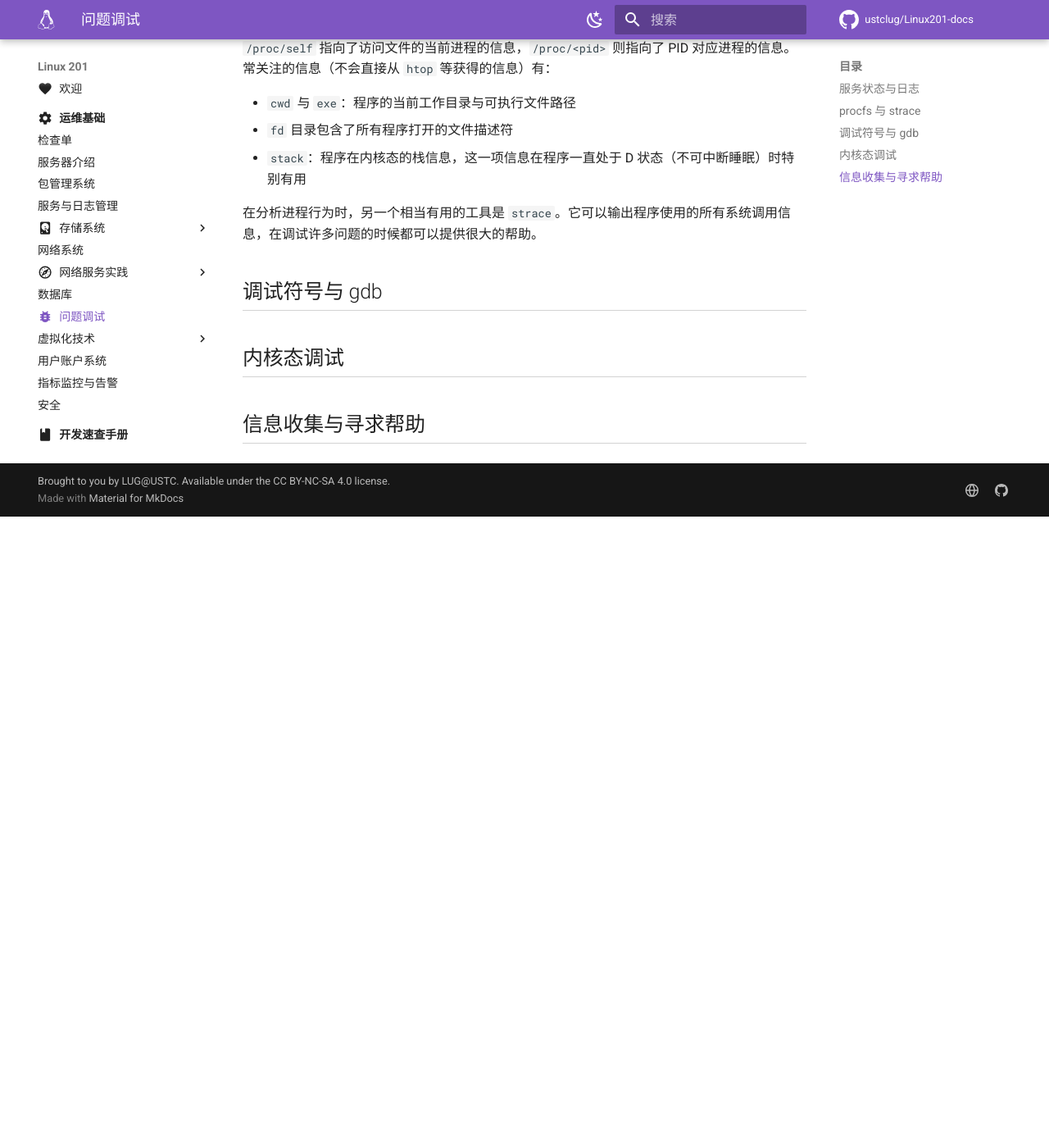
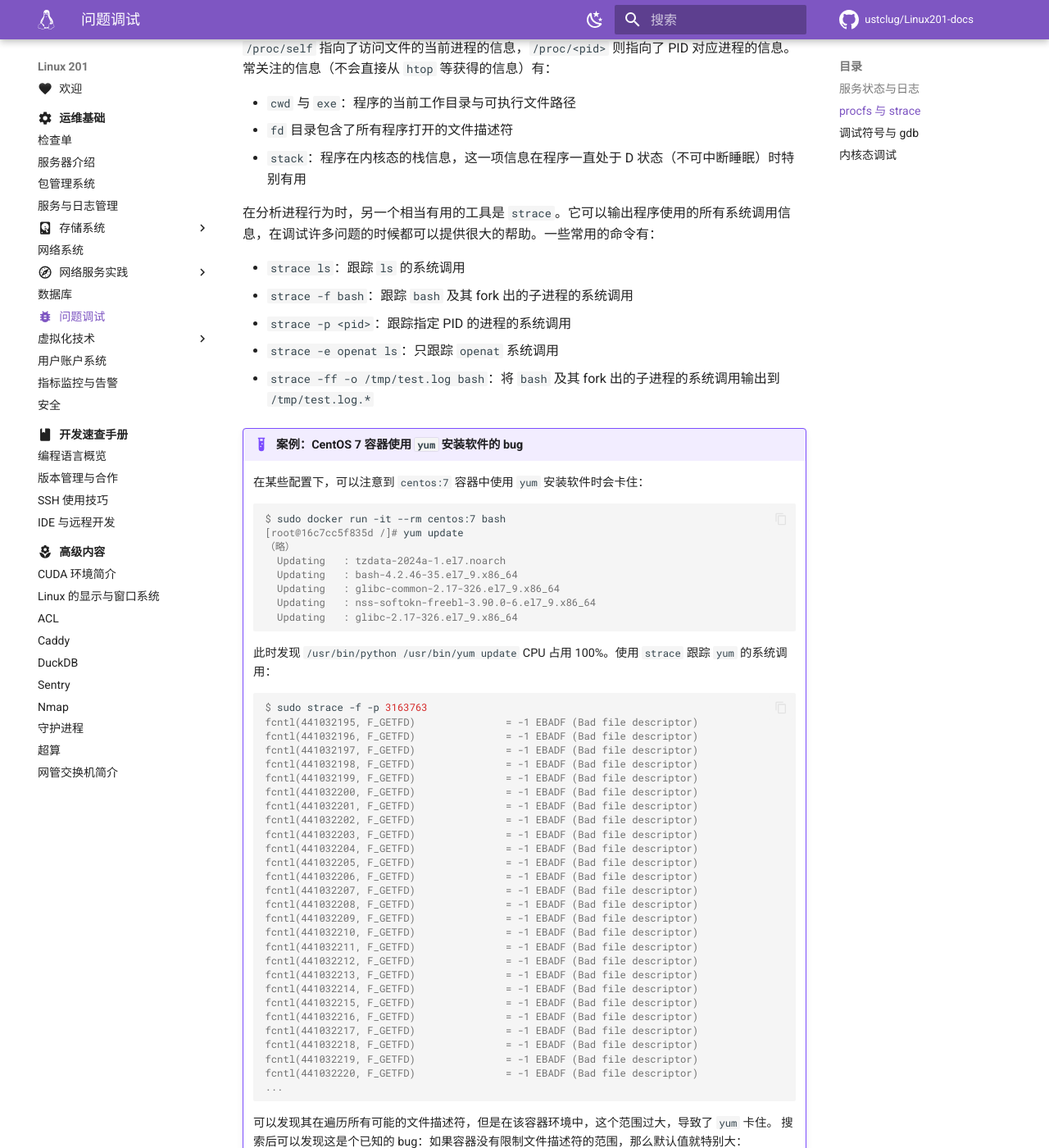
Before and after one commit to ustclug/Linux201-docs, an MkDocs documentation site: the page built from docs/ops/debug.md, in a window 1280 px wide and 1400 px high, scrolled down 1556 px. Shown: the whole window at 82% size. Built offline with MkDocs 1.6.1 and Material for MkDocs 9.7.7, drawn with Linux system fonts in a browser that asks for light colours; comment, search, counter and statistics services are not loaded; before the commit the page ends 2186 px from its top, so only the background shows below that; some of the changed text lies outside the part shown.

Commit message:
ops/debug: strace example

````diff
--- a/docs/ops/debug.md
+++ b/docs/ops/debug.md
@@ -64,10 +64,73 @@
 - `fd` 目录包含了所有程序打开的文件描述符
 - `stack`：程序在内核态的栈信息，这一项信息在程序一直处于 D 状态（不可中断睡眠）时特别有用
 
-在分析进程行为时，另一个相当有用的工具是 `strace`。它可以输出程序使用的所有系统调用信息，在调试许多问题的时候都可以提供很大的帮助。
+在分析进程行为时，另一个相当有用的工具是 `strace`。它可以输出程序使用的所有系统调用信息，在调试许多问题的时候都可以提供很大的帮助。一些常用的命令有：
+
+- `strace ls`：跟踪 `ls` 的系统调用
+- `strace -f bash`：跟踪 `bash` 及其 fork 出的子进程的系统调用
+- `strace -p <pid>`：跟踪指定 PID 的进程的系统调用
+- `strace -e openat ls`：只跟踪 `openat` 系统调用
+- `strace -ff -o /tmp/test.log bash`：将 `bash` 及其 fork 出的子进程的系统调用输出到 `/tmp/test.log.*`
+
+!!! example "案例：CentOS 7 容器使用 `yum` 安装软件的 bug"
+
+    在某些配置下，可以注意到 `centos:7` 容器中使用 `yum` 安装软件时会卡住：
+
+    ```console
+    $ sudo docker run -it --rm centos:7 bash
+    [root@16c7cc5f835d /]# yum update
+    （略）
+      Updating   : tzdata-2024a-1.el7.noarch                                                                                      1/102
+      Updating   : bash-4.2.46-35.el7_9.x86_64                                                                                    2/102
+      Updating   : glibc-common-2.17-326.el7_9.x86_64                                                                             3/102
+      Updating   : nss-softokn-freebl-3.90.0-6.el7_9.x86_64                                                                       4/102
+      Updating   : glibc-2.17-326.el7_9.x86_64                                                                                    5/102
+    ```
+
+    此时发现 `/usr/bin/python /usr/bin/yum update` CPU 占用 100%。使用 `strace` 跟踪 `yum` 的系统调用：
+
+    ```console
+    $ sudo strace -f -p 3163763
+    fcntl(441032195, F_GETFD)               = -1 EBADF (Bad file descriptor)
+    fcntl(441032196, F_GETFD)               = -1 EBADF (Bad file descriptor)
+    fcntl(441032197, F_GETFD)               = -1 EBADF (Bad file descriptor)
+    fcntl(441032198, F_GETFD)               = -1 EBADF (Bad file descriptor)
+    fcntl(441032199, F_GETFD)               = -1 EBADF (Bad file descriptor)
+    fcntl(441032200, F_GETFD)               = -1 EBADF (Bad file descriptor)
+    fcntl(441032201, F_GETFD)               = -1 EBADF (Bad file descriptor)
+    fcntl(441032202, F_GETFD)               = -1 EBADF (Bad file descriptor)
+    fcntl(441032203, F_GETFD)               = -1 EBADF (Bad file descriptor)
+    fcntl(441032204, F_GETFD)               = -1 EBADF (Bad file descriptor)
+    fcntl(441032205, F_GETFD)               = -1 EBADF (Bad file descriptor)
+    fcntl(441032206, F_GETFD)               = -1 EBADF (Bad file descriptor)
+    fcntl(441032207, F_GETFD)               = -1 EBADF (Bad file descriptor)
+    fcntl(441032208, F_GETFD)               = -1 EBADF (Bad file descriptor)
+    fcntl(441032209, F_GETFD)               = -1 EBADF (Bad file descriptor)
+    fcntl(441032210, F_GETFD)               = -1 EBADF (Bad file descriptor)
+    fcntl(441032211, F_GETFD)               = -1 EBADF (Bad file descriptor)
+    fcntl(441032212, F_GETFD)               = -1 EBADF (Bad file descriptor)
+    fcntl(441032213, F_GETFD)               = -1 EBADF (Bad file descriptor)
+    fcntl(441032214, F_GETFD)               = -1 EBADF (Bad file descriptor)
+    fcntl(441032215, F_GETFD)               = -1 EBADF (Bad file descriptor)
+    fcntl(441032216, F_GETFD)               = -1 EBADF (Bad file descriptor)
+    fcntl(441032217, F_GETFD)               = -1 EBADF (Bad file descriptor)
+    fcntl(441032218, F_GETFD)               = -1 EBADF (Bad file descriptor)
+    fcntl(441032219, F_GETFD)               = -1 EBADF (Bad file descriptor)
+    fcntl(441032220, F_GETFD)               = -1 EBADF (Bad file descriptor)
+    ...
+    ```
+
+    可以发现其在遍历所有可能的文件描述符，但是在该容器环境中，这个范围过大，导致了 `yum` 卡住。
+    搜索后可以发现这是个已知的 bug：如果容器没有限制文件描述符的范围，那么默认值就特别大：
+
+    ```console
+    [root@16c7cc5f835d /]# ulimit -n
+    1073741816
+    ```
+
+    而某些程序无法正确处理这种情况（默认文件描述符范围不大，然后一个一个去尝试操作）。
+    不仅是 `yum`，诸如 `xinetd` 等也有类似的问题（[ref](https://github.com/USTC-Hackergame/hackergame-challenge-docker/pull/4)）。
 
 ## 调试符号与 gdb
 
 ## 内核态调试
-
-## 信息收集与寻求帮助
````
